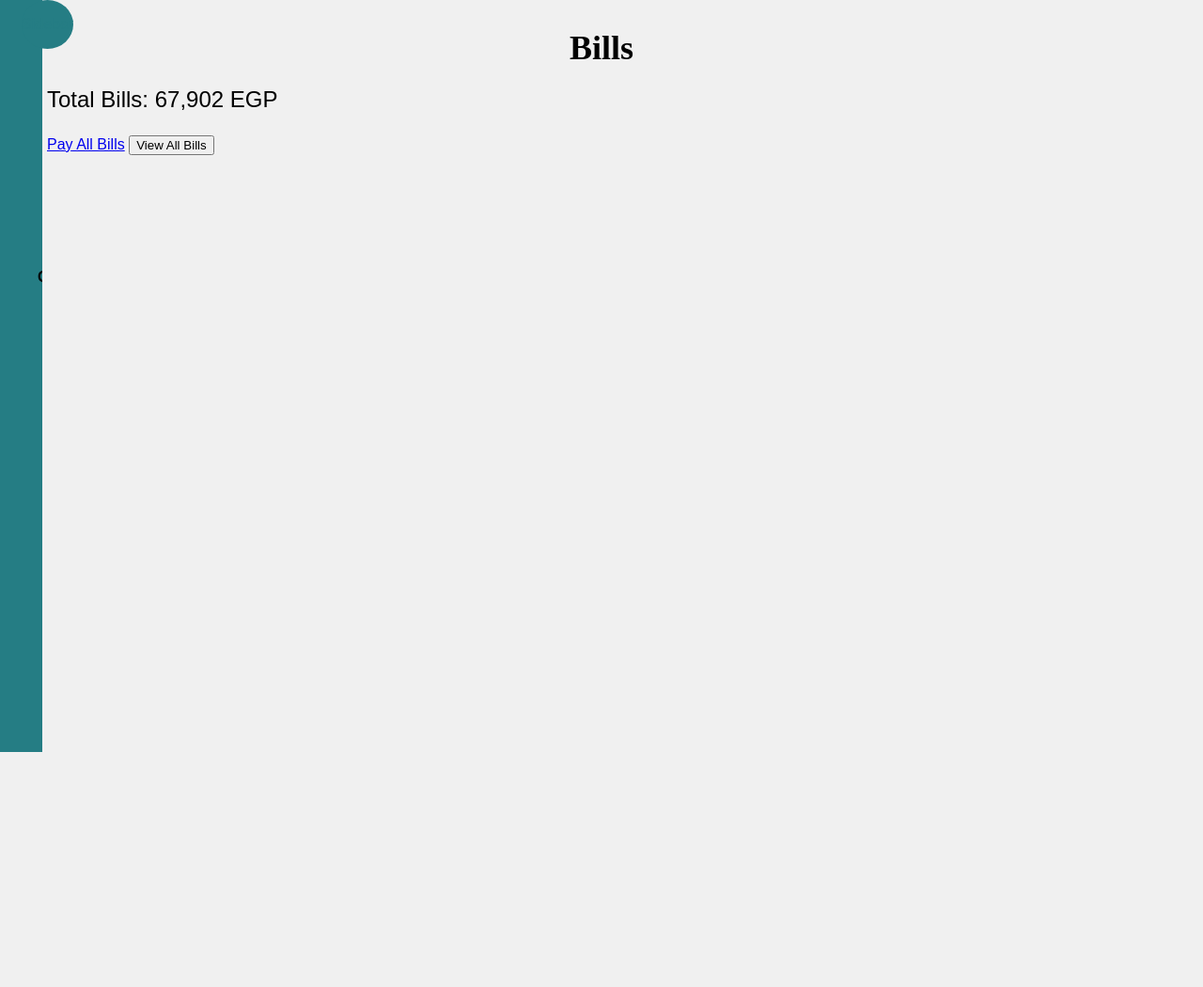
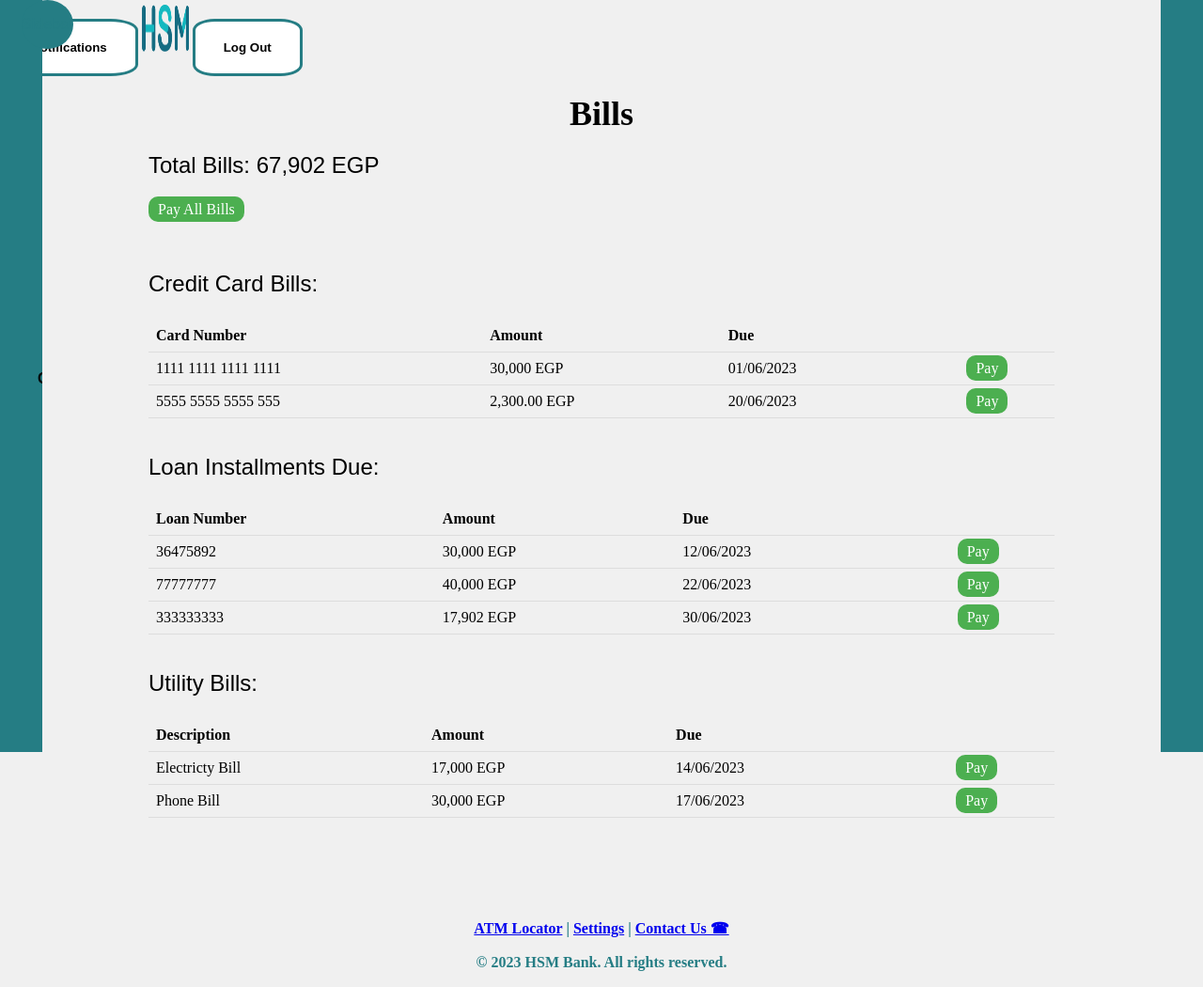
Before and after one commit to software-engineering-2023/HSM, a website: page bankApp/client/bills.html in a window 1280 px wide. Shown: the whole page at 94% size. Before the commit the page ends 800 px from the top, so only its background shows below. Drawn offline with Linux system fonts and the light colour scheme; files that its build step writes are made by us from their sources.

Commit message:
bills.html design done but i think it needs something extra

```diff
--- a/bankApp/client/bills.html
+++ b/bankApp/client/bills.html
@@ -2,25 +2,21 @@
 <!DOCTYPE html>
 <html>
 
-  <link rel="stylesheet" href="universalstyles.css">
+  <link rel="stylesheet" href="../universalstyles.css">
 
   <title>Bills</title>
 	<style>
 
-body {
-	margin: 0;
-	padding: 0;
-	font-family: Arial, sans-serif;
-}
+
 
 .shift{
   margin-left: 50px;
 }
 
-header {
+/* header {
 	text-align: center;
 	margin-top: 50px;
-}
+} */
 
 h1 {
 	font-size: 36px;
@@ -31,15 +27,6 @@ h1 {
 p {
 	font-size: 24px;
 	margin-top: 20px;
-}
-
-main {
-	display: flex;
-	flex-direction: row;
-	justify-content: space-between;
-	align-items: center;
-	margin-top: 50px;
-	padding: 0 50px;
 }
 
 .view-bills-btn {
@@ -59,18 +46,6 @@ main {
 	color: #fff;
 }
 
-footer {
-	display: flex;
-	flex-direction: column;
-	align-items: center;
-	position: fixed;
-	bottom: 0;
-	left: 0;
-	right: 0;
-	padding: 20px;
-	background-color: #fff;
-	box-shadow: 0px -5px 10px rgba(0,0,0,0.1);
-}
 
 .partial-payment-btn,
 .full-payment-btn,
@@ -163,106 +138,222 @@ footer {
 }
 
     .panel {
-      display: none;
+      display: block;
       margin-top: 20px;
       margin-left: 50px;
       margin-right: 50px;
     }
+
     table {
       border-collapse: collapse;
       width: 100%;
     }
+
     th, td {
       padding: 8px;
       text-align: left;
       border-bottom: 1px solid #ddd;
     }
+
     th:last-child, td:last-child {
       text-align: center;
     }
+
     .pay-button {
       padding: 5px 10px;
       background-color: #4CAF50;
       color: white;
       border: none;
       cursor: pointer;
+      border-radius: 10px;
+      text-decoration: none;
     }
+
     .pay-button:hover {
       background-color: #45a049;
+      text-decoration: underline;
     }
+
+    .view-all-bills-button{
+      padding: 7px 15px;
+      background-color: rgb(37, 125, 132);
+      color: white;
+      border: none;
+      cursor: pointer;
+      border-radius: 10px;
+      text-decoration: none;
+    }
+
+    .view-all-bills-button:hover{
+      background-color: rgb(28, 104, 110);
+      text-decoration: underline;
+    }
+
+    #utility-panel{
+      display:
+    }
+
 </style>
 
 <html>
-<head>
+  <body>
+    <header>
 
+        <div class="header">
+            <div class="dropdown">
+                <button class="notification-button" onclick="window.location='notifications.html'">Notifications</button>
+                <div class="dropdown-content">
+                    <a href="#">Announcement: Updated terms and conditions</a>
+                    <a href="#">Reminder: Pay electricity bill</a>
+                    <a href="#">Issue Resolution: Thank you for reaching out to be...</a>
+                </div>
+            </div>
 
+            <img id="logo" src="../logo_text.png" alt="Logo">
+
+            <button class="logout-button" onclick="window.location='../loginPage.html'">Log Out</button>
+        </div>
 
         <div class="sidebar" id="sidebar-id">
             <ul>
                 <br><br><br><br>
                 <li><a href="client.html">Home</a></li>
                 <br>
+                <li><a href="transfer.html">Transfer</a></li>
+                <br>
                 <li><a href="accounts.html">Accounts</a></li>
+                <br>
+                <li><a href="loan.html">Loans</a></li>
                 <br>
                 <li><a href="cards.html">Cards</a></li>
                 <br>
-        <li><a href="loans.html">Loans</a></li>
+                <li><a href="cards.html">Reminders</a></li>
+                <br>
+                <li><a href="cards.html">Bills</a></li>
                 <br><br><br>
-        <li><a href="loginPage.html">Log Out</a></li>
+                <li><a href="../loginPage.html">Log Out</a></li>
             </ul>
         </div>
         <button class="sidebar-button" id="sidebar-button-id">Sidebar</button>
 
-  <title>Bills</title>
+        </div>
 
-</head>
-<body>
+    </header>
+
+    <main class="main-area">
+
   <h1 class="title-style">Bills</h1>
   <div>
     <p class="shift">Total Bills: 67,902 EGP</p>
-<a class="shift" href="pay.html" class="pay-button">Pay All Bills</a>
-    <button id="view-bills-button">View All Bills</button>
+    <a href="pay.html" class="pay-button" style="margin-left: 50px;">Pay All Bills</a>
+    <!-- <button class="view-all-bills-button">View All Bills</button> -->
   </div>
+  <br><br>
   <div id="bills-panel" class="panel">
+    <div id="cc-panel">
+      <p>Credit Card Bills:</p>
       <table>
         <tr>
-        <th>Bill</th>
-        <th>Description</th>
+          <th>Card Number</th>
           <th>Amount</th>
+          <th>Due</th>
           <th></th>
         </tr>
         <tr>
-        <td>Bill 1</td>
-        <td>Credit Card Bill</td>
+          <td>1111 1111 1111 1111</td>
           <td>30,000 EGP</td>
+          <td>01/06/2023</td>
           <td><a href="ccBill.html" class="pay-button">Pay</a></td>
         </tr>
         <tr>
-        <td>Bill 2</td>
-        <td>Loan Installment</td>
+          <td>5555 5555 5555 555</td>
+          <td>2,300.00 EGP</td>
+          <td>20/06/2023</td>
+          <td><a href="ccBill.html" class="pay-button">Pay</a></td>
+        </tr>
+      </table>
+    </div>
+    <br>
+    <div id="loan-panel">
+      <p>Loan Installments Due:</p>
+      <table>
+        <tr>
+          <th>Loan Number</th>
+          <th>Amount</th>
+          <th>Due</th>
+          <th></th>
+        </tr>
+        <tr>
+          <td>36475892</td>
           <td>30,000 EGP</td>
+          <td>12/06/2023</td>
           <td><a href="instBill.html" class="pay-button">Pay</a></td>
         </tr>
         <tr>
-        <td>Bill 3</td>
-        <td>Electricity Bill</td>
+          <td>77777777</td>
+          <td>40,000 EGP</td>
+          <td>22/06/2023</td>
+          <td><a href="instBill.html" class="pay-button">Pay</a></td>
+        </tr>
+        <tr>
+          <td>333333333</td>
           <td>17,902 EGP</td>
+          <td>30/06/2023</td>
+          <td><a href="instBill.html" class="pay-button">Pay</a></td>
+        </tr>
+      </table>
+    </div>
+    <br>
+    <div id="utility-panel">
+      <p>Utility Bills:</p>
+      <table>
+        <tr>
+          <th>Description</th>
+          <th>Amount</th>
+          <th>Due</th>
+          <th></th>
+        </tr>
+        <tr>
+          <td>Electricty Bill</td>
+          <td>17,000 EGP</td>
+          <td>14/06/2023</td>
+          <td><a href="electBill.html" class="pay-button">Pay</a></td>
+        </tr>
+        <tr>
+          <td>Phone Bill</td>
+          <td>30,000 EGP</td>
+          <td>17/06/2023</td>
           <td><a href="electBill.html" class="pay-button">Pay</a></td>
         </tr>
       </table>
   </div>
 
+  </div>
+
+</main>
+
+<br><br><br><br>
+<div class="footer">
+    <footer>
+        <br><br>
+        <a href="atm.html">ATM Locator</a> | <a href="settings.html">Settings</a> | <a href="contactus.html">Contact Us &phone;</a>
+        <br><br>
+        &copy; 2023 HSM Bank. All rights reserved.
+    </footer>
+</div>
+<div class="rightbar"> </div>
+
   <script>
-    var viewBillsButton = document.getElementById("view-bills-button");
-    var billsPanel = document.getElementById("bills-panel");
+    // var viewBillsButton = document.getElementById("view-bills-button");
+    // var billsPanel = document.getElementById("bills-panel");
 
-    viewBillsButton.addEventListener("click", function() {
-      if (billsPanel.style.display === "none") {
-        billsPanel.style.display = "block";
-      } else {
-        billsPanel.style.display = "none";
-      }
-    });
+    // viewBillsButton.addEventListener("click", function() {
+    //   if (billsPanel.style.display === "none") {
+    //     billsPanel.style.display = "block";
+    //   } else {
+    //     billsPanel.style.display = "none";
+    //   }
+    // });
 
 
     var sidebartmp = document.getElementById("sidebar-id");
```
Lines whose indentation alone changed are shown as unchanged.
